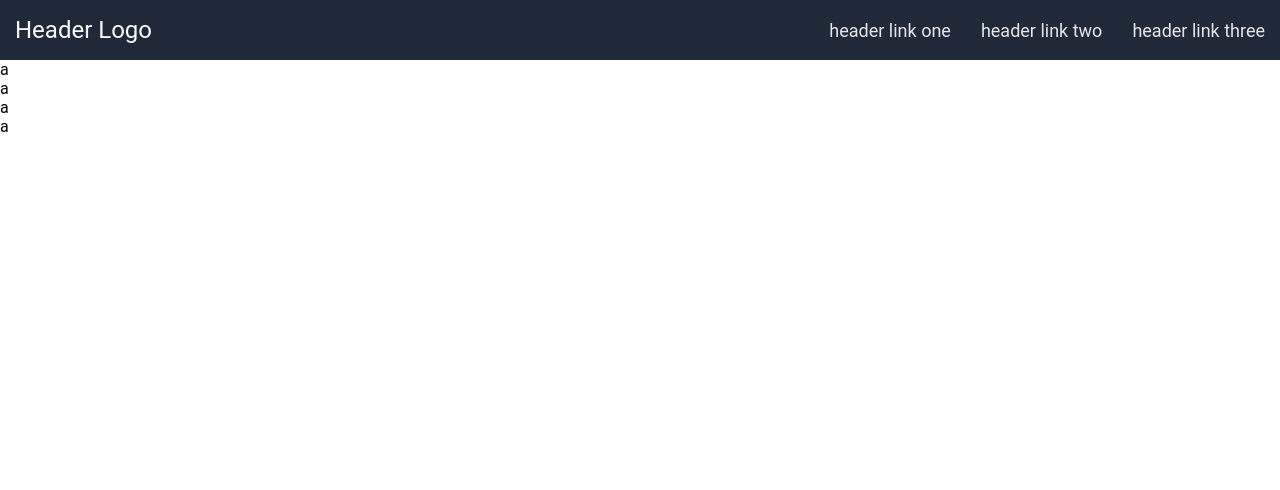
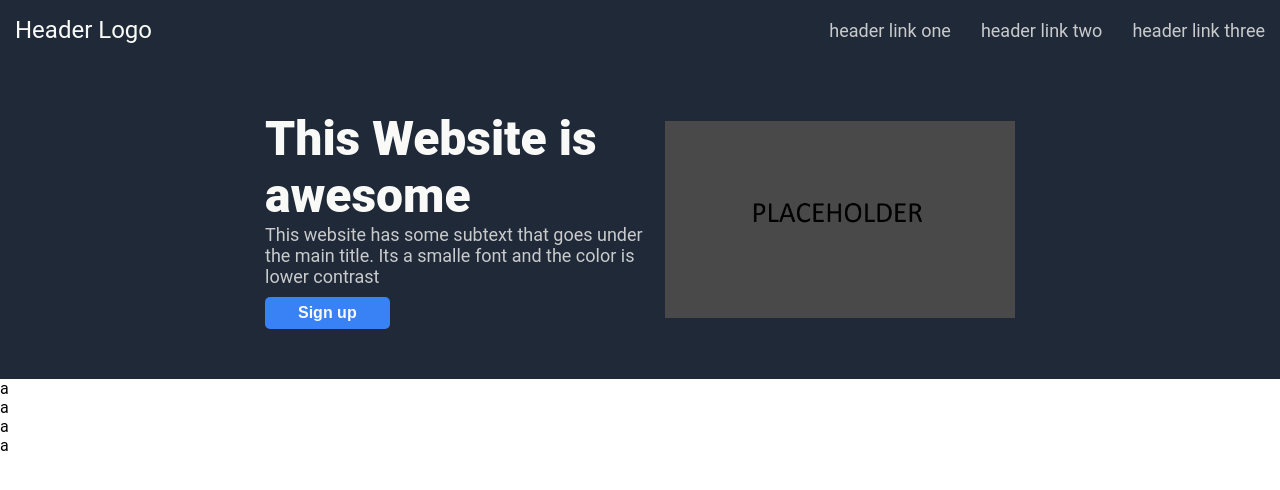
Before and after one commit to JArthur0/odin-landing-page, a plain HTML site: page index.html in a window 1280 px wide. Drawn offline with Linux system fonts and the light colour scheme.

Commit message:
HERO added with folder for images for now the folder only contains a placeholder

```diff
--- a/index.html
+++ b/index.html
@@ -16,7 +16,14 @@
         </ul>
     </div>
     <div id="hero">
-
+        <div class="content">
+            <h1 class="main-title">This Website is awesome</h1>
+            <p class="subtext">This website has some subtext that goes under the main title.
+                Its a smalle font and the color is lower contrast
+            </p>
+            <button class="sign-up-button">Sign up</button>
+        </div>
+        <img src="./images/Placeholder.png" alt="Placeholder" class="placeholder-img">
     </div>
     <div id="info">a</div>
     <div id="quote">a</div>
--- a/styles.css
+++ b/styles.css
@@ -21,8 +21,43 @@ ul{
 }
 .hlink{
     font-size: 18px;
-    color: #E5E7EB;
+    color: #c9cacc;
 }
 #header{
     background-color: #1F2937;
 }
+#hero{
+    display: flex;
+    justify-content: center;
+    align-items: center;
+    background-color: #1F2937;
+    padding: 50px 0px ;
+}
+.content{
+    width: 400px;
+}
+.main-title{
+    font-size: 48px;
+    font-weight: 900;
+    color: #F9FAF8;
+    margin: 0px;
+}
+.subtext{
+    font-size: 18px;
+    color: #c9cacc;
+    margin: 0px;
+}
+.placeholder-img{
+    width: 350px;
+    height: auto;
+}
+.sign-up-button{
+    font-size: medium;
+    font-weight: 550;
+    color: #F9FAF8;
+    background-color: #3882f6;
+    padding: 7px 33px;
+    border: none;
+    border-radius: 5px;
+    margin-top: 10px;
+}
```
Also changed, not shown: images/Placeholder.png (added).
